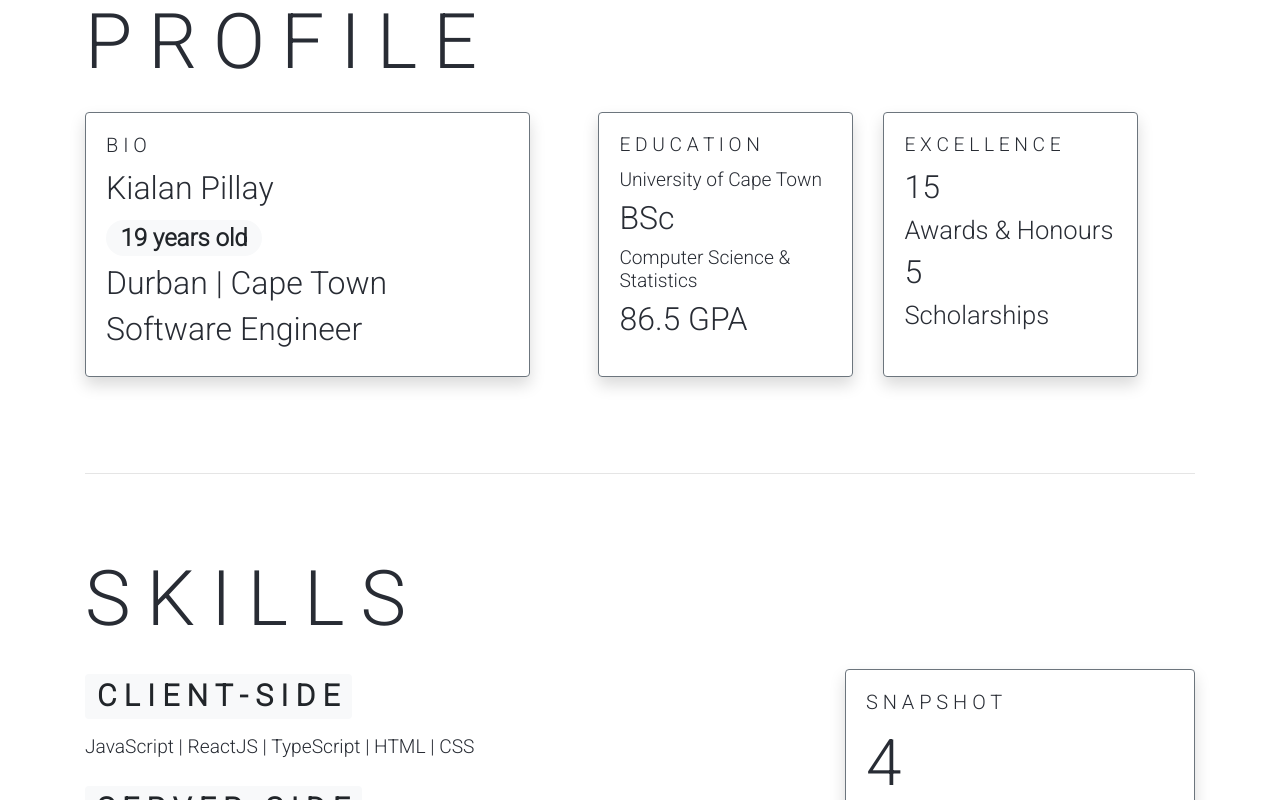
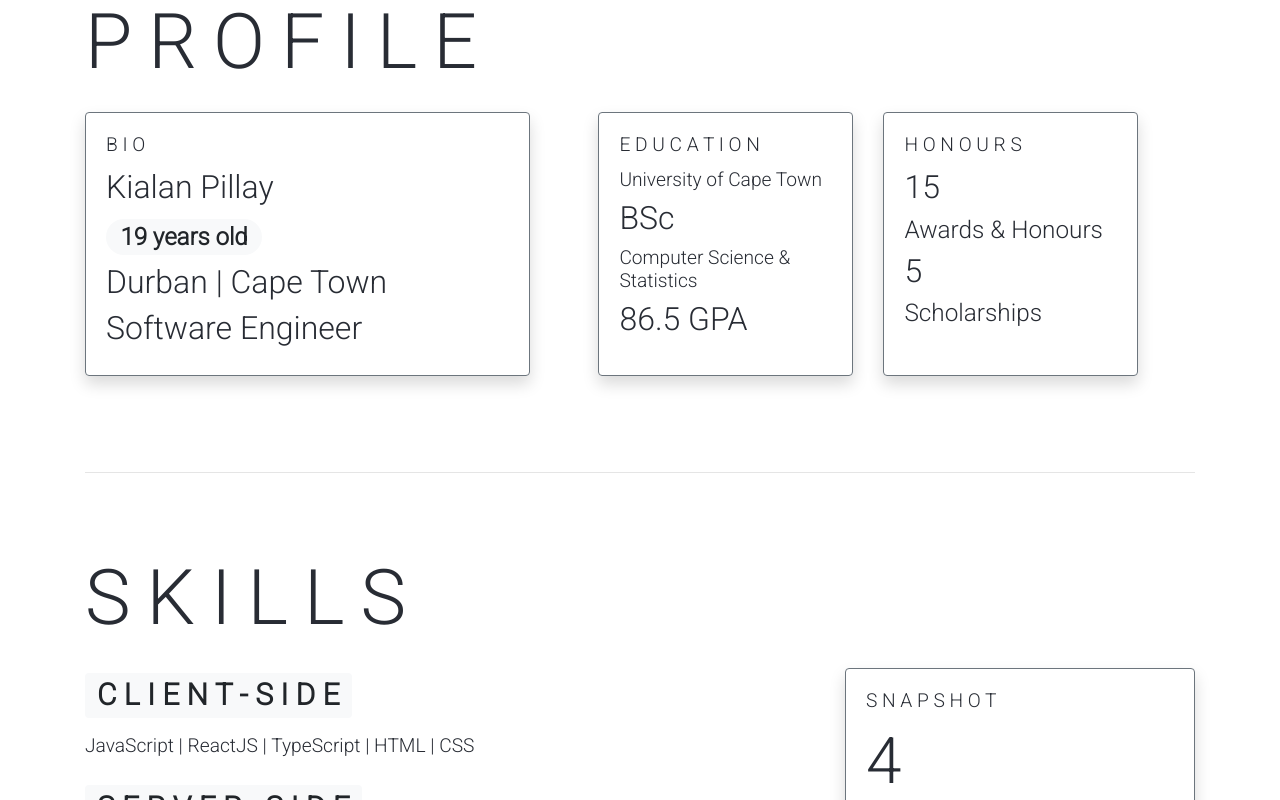
Before and after one commit to kialanpillay/showcase, a React (Create React App) app in the folder website/: page / in a window 1280 px wide. Shown: the part 860-1660 px from the top of the page. Built offline with nearby package versions, Linux system fonts and the light colour scheme.

Commit message:
Update Font Size

```diff
--- a/website/src/App.css
+++ b/website/src/App.css
@@ -12,7 +12,7 @@ h1 {
 }
 
 h2 {
-  font-size: 2vw;
+  font-size: 1.9vw;
 }
 
 h3 {
--- a/website/src/Contact.js
+++ b/website/src/Contact.js
@@ -103,7 +103,7 @@ function Contact(props) {
             border={props.mode ? "light" : "secondary"}
           >
             <Card.Body>
-              <Card.Title>S O C I A L S</Card.Title>
+              <Card.Title><h3>S O C I A L S</h3></Card.Title>
               <Card.Text>
                 <a
                   href="https://instagram.com/kialanpillay"
--- a/website/src/Profile.js
+++ b/website/src/Profile.js
@@ -32,7 +32,7 @@ function Profile(props) {
             border={props.mode ? "light" : "secondary"}
           >
             <Card.Body>
-              <Card.Title>B I O</Card.Title>
+              <Card.Title><h3>B I O</h3></Card.Title>
               <div>
                 <h1>Kialan Pillay</h1>
               </div>
@@ -95,7 +95,7 @@ function Profile(props) {
             border={props.mode ? "light" : "secondary"}
           >
             <Card.Body>
-              <Card.Title><h3>E X C E L L E N C E</h3></Card.Title>
+              <Card.Title><h3>H O N O U R S</h3></Card.Title>
               <div>
                 <h1>15</h1>
               </div>
--- a/website/src/Skills.js
+++ b/website/src/Skills.js
@@ -79,7 +79,7 @@ function Skills(props) {
             border={props.mode ? "light" : "secondary"}
           >
             <Card.Body>
-              <Card.Title>S N A P S H O T</Card.Title>
+              <Card.Title><h3>S N A P S H O T</h3></Card.Title>
               <div>
                 <h1 className="h1--numeric">4</h1>
                 <h3>Years of Experience</h3>
```
